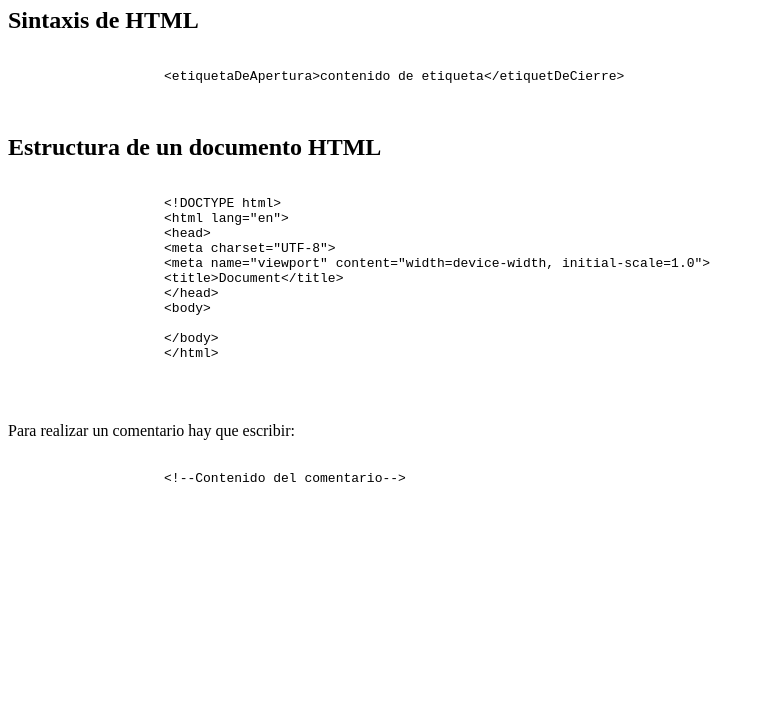
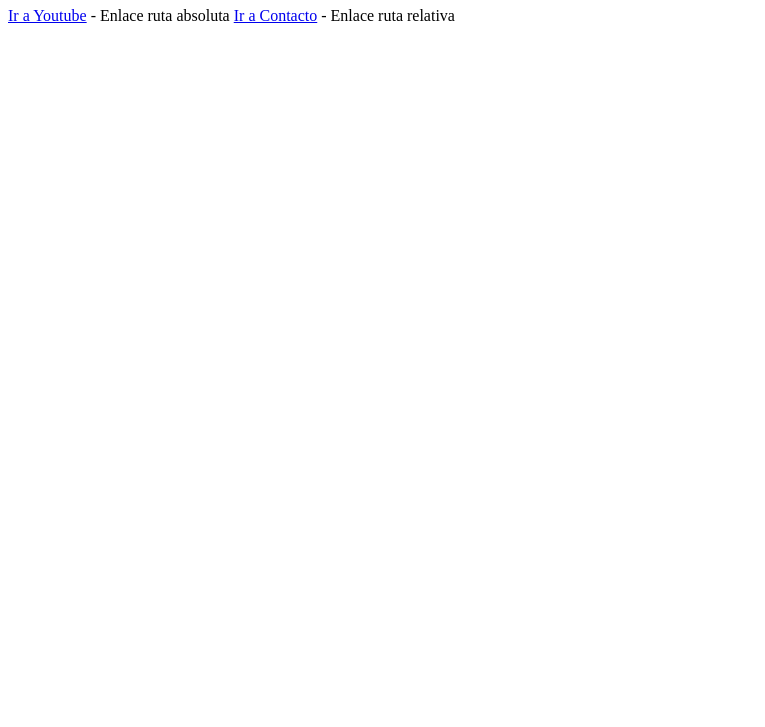
Before and after one commit to IvanSalaFullStack/curso-html-iscodeland, a plain HTML site: page index.html in a window 1280 px wide. Shown: the part 73-800 px from the top of the page, without its empty margins (0-765 px from the left). Drawn offline with Linux system fonts and the light colour scheme.

Commit message:
se agregaron 3 archivos que son htmltexto index contacto

```diff
--- a/index.html
+++ b/index.html
@@ -1,73 +1,15 @@
 <!DOCTYPE html>
-<html lang="en">
+<html lang="es">
 <head>
     <meta charset="UTF-8">
-    <meta http-equiv="X-UA-Compatible" content="IE=edge">
     <meta name="viewport" content="width=device-width, initial-scale=1.0">
-    <title>Curso HTML By IsCodeLand</title>
+    <title>Curso HTML IsCodeLand</title>
 </head>
 <body>
-<!-- Inicia contenido del curso de HTML5 -->
-<!-- titulo principal -->
-    <h1>Curso de HTML5 - IsCodeLand</h1>
-
-    <!-- Seccion de Sintaxis de HTML -->
-    <section>
-        <article>
-            <h2>Sintaxis de HTML</h2>
-            <p>
-                <pre>
-                <code>
-                    &lt;etiquetaDeApertura&gt;contenido de etiqueta&lt;/etiquetDeCierre&gt;
-                </code>
-                </pre>
-            </p>
-        </article>
-    </section>
-
-
-    <!-- Seccion de Estructura de un Documento HTML -->
-    <section>
-        <article>
-            <h2>Estructura de un documento HTML</h2>
-            <p>
-                <pre>
-                <code>
-                    &lt;!DOCTYPE html&gt;
-                    &lt;html lang="en"&gt;
-                    &lt;head&gt;
-                    &lt;meta charset="UTF-8"&gt;
-                    &lt;meta name="viewport" content="width=device-width, initial-scale=1.0"&gt;
-                    &lt;title&gt;Document&lt;/title&gt;
-                    &lt;/head&gt;
-                    &lt;body&gt;
-
-                    &lt;/body&gt;
-                    &lt;/html&gt;
-
-                        </code>
-                </pre>
-            </p>
-        </article>
-    </section>
-
-
-    <!-- Sintaxis de un Comentario -->
-        <!-- Comentario :) -->
-        <p>Para realizar un comentario hay que escribir: <br>
-            <pre>
-                <code>
-                    &lt;!--Contenido del comentario--&gt;
-                </code>
-            </pre>
-        </p>
-
-
+<header>
+    <h1>Cursos gratuitos</h1>
+    <a href="https://youtube.com/">Ir a Youtube</a> - Enlace ruta absoluta
+    <a href="/contacto.html">Ir a Contacto</a>  - Enlace ruta relativa
 
 </body>
 </html>
-
-<!-- cambio comentario numero 1 -->
-<!-- este es el segundo comentario de prueba en git -->
-<!-- ya creamos un repositorio pero directo de hithub  -->
-<!-- otro cambio -->
```
Also changed, not shown: contacto.html (added, +11 -0 lines), htmltexto.txt.
